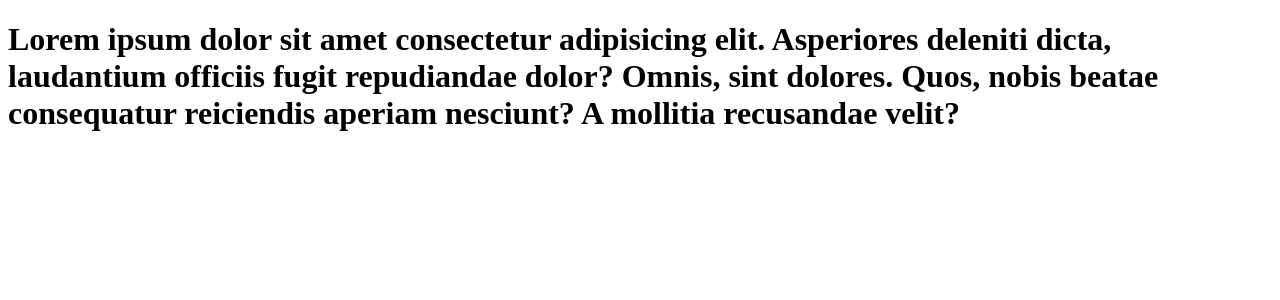
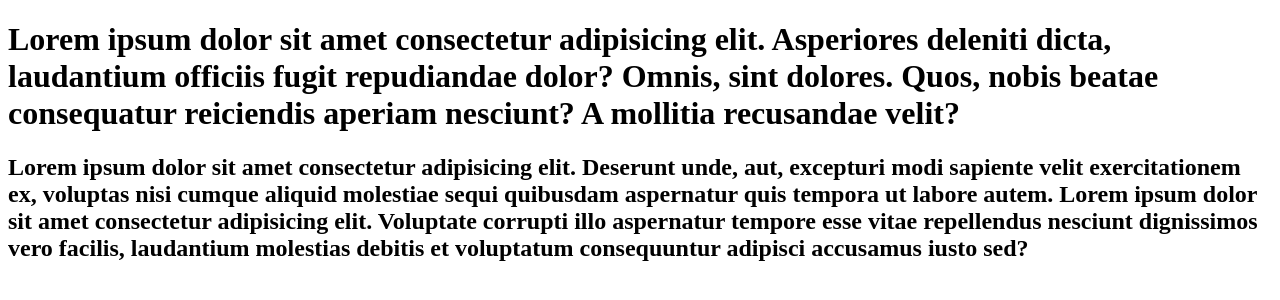
Before and after one commit to SrikanthMunnur/learn-git, a plain HTML site: page index.html in a window 1280 px wide. Drawn offline with Linux system fonts and the light colour scheme.

Commit message:
paragraph added

```diff
--- a/index.html
+++ b/index.html
@@ -10,5 +10,8 @@
 <body>
     <h1>Lorem ipsum dolor sit amet consectetur adipisicing elit. Asperiores deleniti dicta, laudantium officiis fugit repudiandae dolor? Omnis, sint dolores. Quos, nobis beatae consequatur reiciendis aperiam nesciunt?
          A mollitia recusandae velit?</h1>
+    <h2>Lorem ipsum dolor sit amet consectetur adipisicing elit. Deserunt unde, aut, excepturi modi sapiente velit exercitationem ex, voluptas nisi cumque aliquid molestiae sequi quibusdam aspernatur quis tempora ut labore autem.
+        Lorem ipsum dolor sit amet consectetur adipisicing elit. Voluptate corrupti illo aspernatur tempore esse vitae repellendus nesciunt dignissimos vero facilis, laudantium molestias debitis et voluptatum consequuntur adipisci accusamus iusto sed?
+    </h2>
 </body>
 </html>
```
